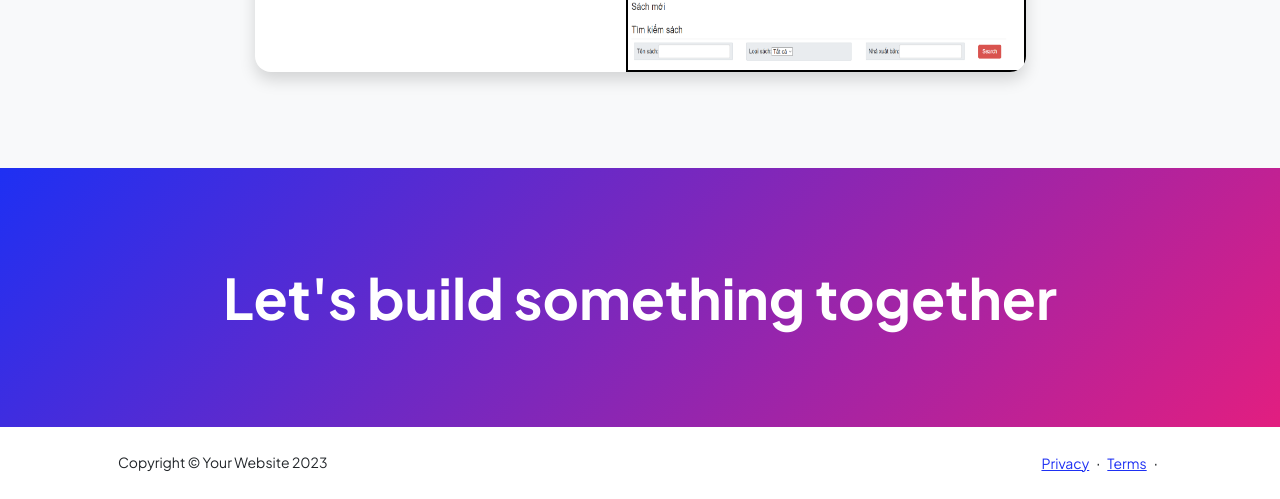
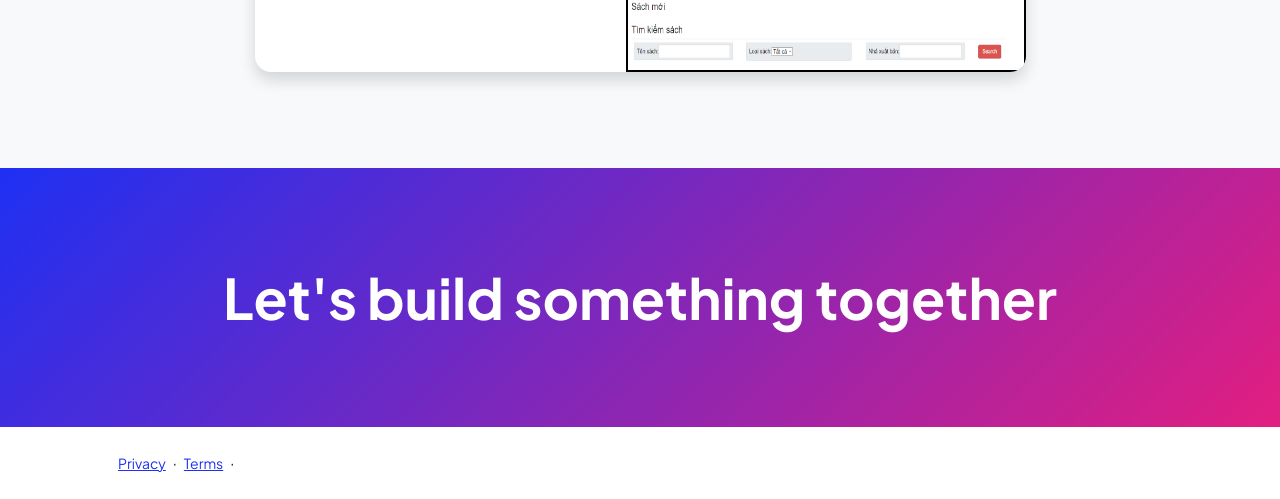
Before and after one commit to nhatdev1202/nhatdev1202.github.io, a plain HTML site: page projects.html in a window 1280 px wide. Shown: the part 799-1298 px from the top of the page. Drawn offline with nearby package versions, Linux system fonts and the light colour scheme.

Commit message:
Update projects.html

```diff
--- a/projects.html
+++ b/projects.html
@@ -82,7 +82,7 @@
         <footer class="bg-white py-4 mt-auto">
             <div class="container px-5">
                 <div class="row align-items-center justify-content-between flex-column flex-sm-row">
-                    <div class="col-auto"><div class="small m-0">Copyright &copy; Your Website 2023</div></div>
+
                     <div class="col-auto">
                         <a class="small" href="#!">Privacy</a>
                         <span class="mx-1">&middot;</span>
```
